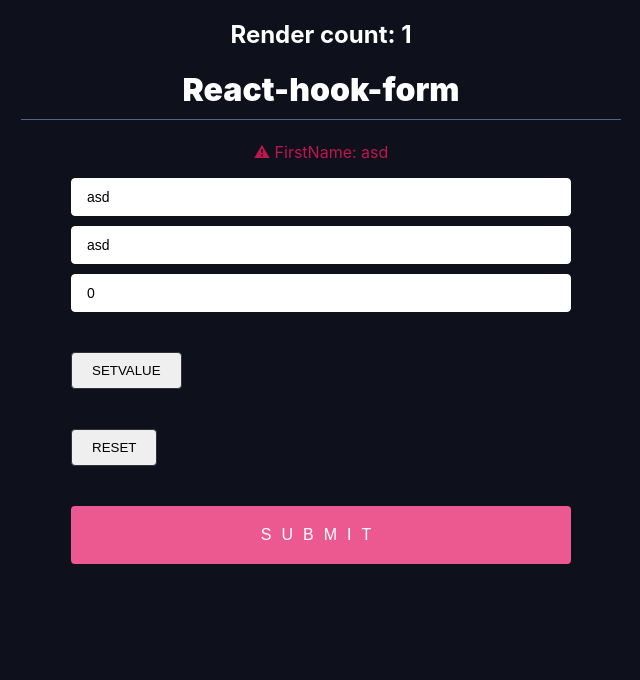
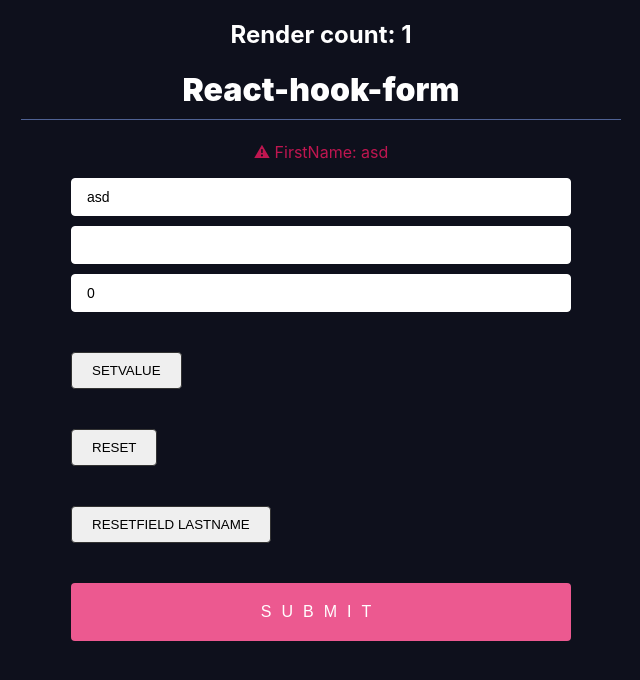
Before and after one commit to ibrokhimismoilov/react-hook-form-tsx, a React (Create React App) app: page / in a window 1280 px wide. Shown: the top 680 px of the page, without its empty margins (319-959 px from the left). Built offline with nearby package versions, Linux system fonts and the light colour scheme.

Commit message:
resetField

```diff
--- a/src/App.tsx
+++ b/src/App.tsx
@@ -23,6 +23,7 @@
     setValue,
     formState,
     reset,
+    resetField,
     getValues,
   } = useForm<FromValues>({
     mode: "onChange",
@@ -30,7 +31,7 @@
     defaultValues: {
       yourDetails: {
         firstName: "asd",
-        lastName: "asd",
+        lastName: "",
         number: 0,
       },
     },
@@ -50,10 +51,10 @@
   //   console.log("touchedFields ", formState.touchedFields); // tanlangan fielddan blur bo'lgan holati.
   // }, [formState]);
 
-  useEffect(() => {
-    const subscriptsion = watch((data) => console.log(data));
-    return () => subscriptsion.unsubscribe();
-  }, [watch]);
+  // useEffect(() => {
+  //   const subscriptsion = watch((data) => console.log(data));
+  //   return () => subscriptsion.unsubscribe();
+  // }, [watch]);
 
   const {
     yourDetails: { firstName },
@@ -140,6 +141,10 @@
           reset
         </button>
 
+        <button onClick={() => resetField("yourDetails.lastName")}>
+          resetField LastName
+        </button>
+
         <input type="submit" />
       </form>
     </div>
```
